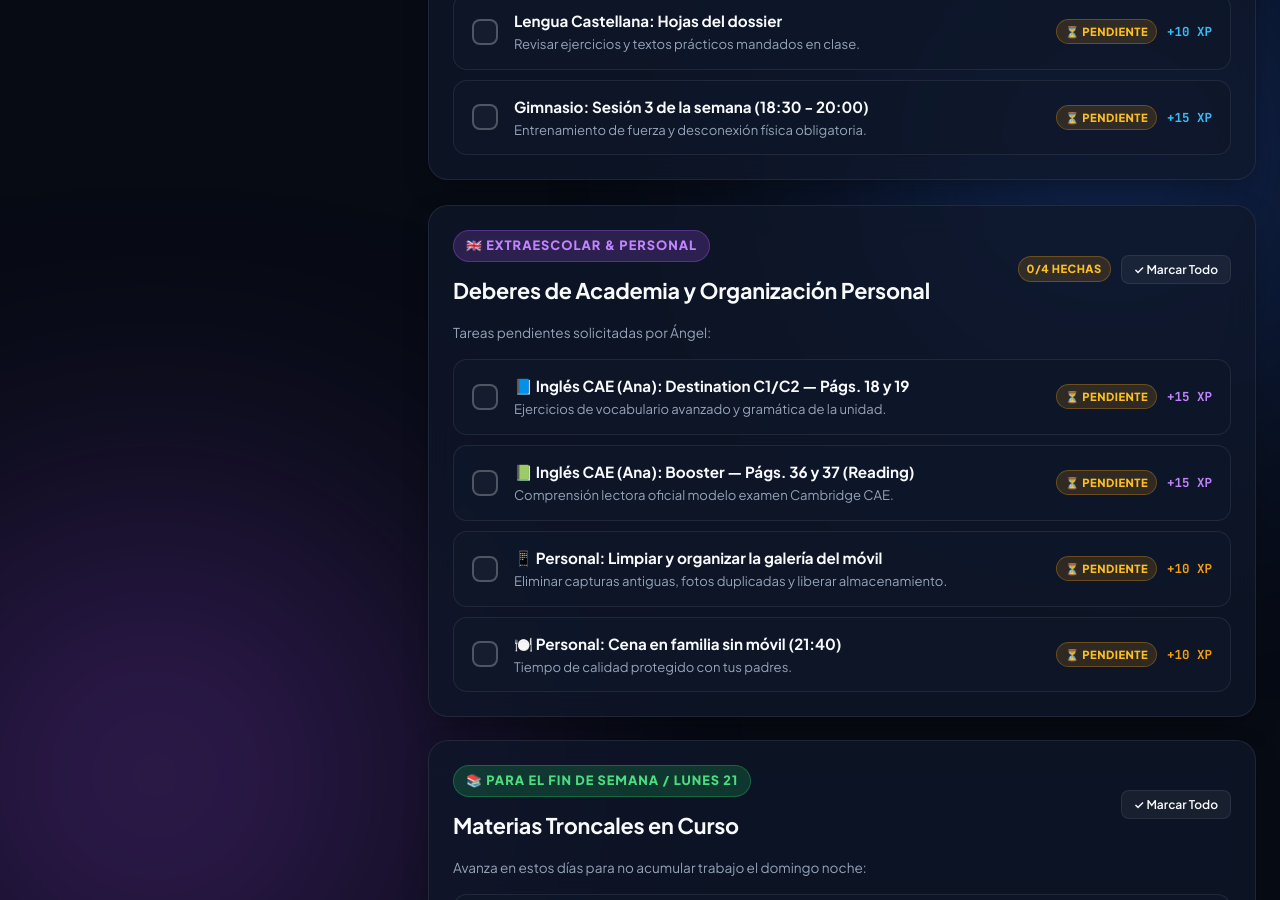
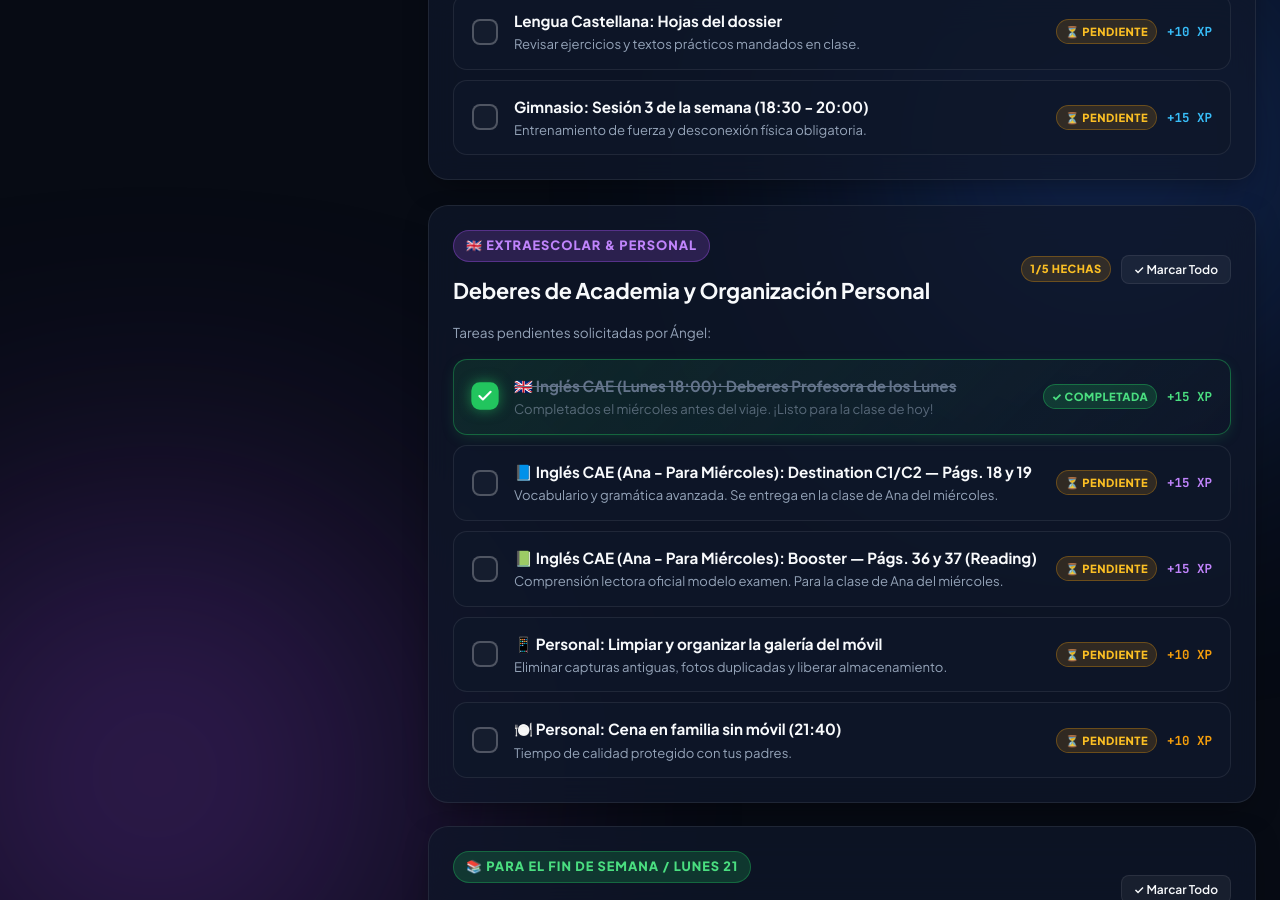
Before and after one commit to angelTomo9/angelTomo9.github.io, a Jekyll site: the page apps/bachillerato/index.html, which Jekyll copies as it is, in a window 1280 px wide and 900 px high, scrolled down 2198 px. Built offline with Jekyll 4.4.1, drawn with Linux system fonts in a browser that asks for light colours; some of the changed text lies outside the part shown.

Commit message:
fix: desglosar profesoras ingles extraescolar lunes vs miercoles

```diff
--- a/apps/bachillerato/app.js
+++ b/apps/bachillerato/app.js
@@ -21,8 +21,9 @@ const defaultTasks = {
   'task-lengua-hojas': { title: 'Lengua Castellana: Hojas del dossier', xp: 10, completed: false, group: 'today' },
   'task-gym': { title: 'Gimnasio: Sesión 3 de fuerza (18:30 - 20:00)', xp: 15, completed: false, group: 'today' },
 
-  'task-cae-dest': { title: 'Inglés CAE (Ana): Destination Págs. 18 y 19', xp: 15, completed: false, group: 'extra' },
-  'task-cae-boost': { title: 'Inglés CAE (Ana): Booster Págs. 36 y 37 (Reading)', xp: 15, completed: false, group: 'extra' },
+  'task-extra-lunes': { title: 'Inglés CAE (Lunes 18:00): Tareas profesora de los lunes', xp: 15, completed: true, group: 'extra' },
+  'task-cae-dest': { title: 'Inglés CAE (Ana - Para Miércoles): Destination Págs. 18 y 19', xp: 15, completed: false, group: 'extra' },
+  'task-cae-boost': { title: 'Inglés CAE (Ana - Para Miércoles): Booster Págs. 36 y 37 (Reading)', xp: 15, completed: false, group: 'extra' },
   'task-galeria': { title: 'Personal: Limpiar y organizar galería del móvil', xp: 10, completed: false, group: 'extra' },
   'task-cena': { title: 'Personal: Cena en familia sin pantallas (21:40)', xp: 10, completed: false, group: 'extra' },
 
--- a/apps/bachillerato/index.html
+++ b/apps/bachillerato/index.html
@@ -435,14 +435,29 @@
 
             <ul class="task-list" id="extraTaskList">
 
+              <!-- Tarea: Inglés Extraescolar Lunes -->
+              <li id="task-extra-lunes" class="task-card is-completed" onclick="toggleTask('task-extra-lunes')">
+                <div class="custom-checkbox checked">
+                  <svg viewBox="0 0 24 24"><polyline points="20 6 9 17 4 12"></polyline></svg>
+                </div>
+                <div class="task-content">
+                  <strong class="task-title">🇬🇧 Inglés CAE (Lunes 18:00): Deberes Profesora de los Lunes</strong>
+                  <span class="task-desc">Completados el miércoles antes del viaje. ¡Listo para la clase de hoy!</span>
+                </div>
+                <div class="task-meta">
+                  <span class="status-tag tag-done">✓ COMPLETADA</span>
+                  <span class="xp-pill-badge" style="color: #4ade80;">+15 XP</span>
+                </div>
+              </li>
+
               <!-- Tarea: Inglés CAE Destination -->
               <li id="task-cae-dest" class="task-card" onclick="toggleTask('task-cae-dest')">
                 <div class="custom-checkbox">
                   <svg viewBox="0 0 24 24"><polyline points="20 6 9 17 4 12"></polyline></svg>
                 </div>
                 <div class="task-content">
-                  <strong class="task-title">📘 Inglés CAE (Ana): Destination C1/C2 — Págs. 18 y 19</strong>
-                  <span class="task-desc">Ejercicios de vocabulario avanzado y gramática de la unidad.</span>
+                  <strong class="task-title">📘 Inglés CAE (Ana - Para Miércoles): Destination C1/C2 — Págs. 18 y 19</strong>
+                  <span class="task-desc">Vocabulario y gramática avanzada. Se entrega en la clase de Ana del miércoles.</span>
                 </div>
                 <div class="task-meta">
                   <span class="status-tag tag-pending">⏳ PENDIENTE</span>
@@ -456,8 +471,8 @@
                   <svg viewBox="0 0 24 24"><polyline points="20 6 9 17 4 12"></polyline></svg>
                 </div>
                 <div class="task-content">
-                  <strong class="task-title">📗 Inglés CAE (Ana): Booster — Págs. 36 y 37 (Reading)</strong>
-                  <span class="task-desc">Comprensión lectora oficial modelo examen Cambridge CAE.</span>
+                  <strong class="task-title">📗 Inglés CAE (Ana - Para Miércoles): Booster — Págs. 36 y 37 (Reading)</strong>
+                  <span class="task-desc">Comprensión lectora oficial modelo examen. Para la clase de Ana del miércoles.</span>
                 </div>
                 <div class="task-meta">
                   <span class="status-tag tag-pending">⏳ PENDIENTE</span>
```
